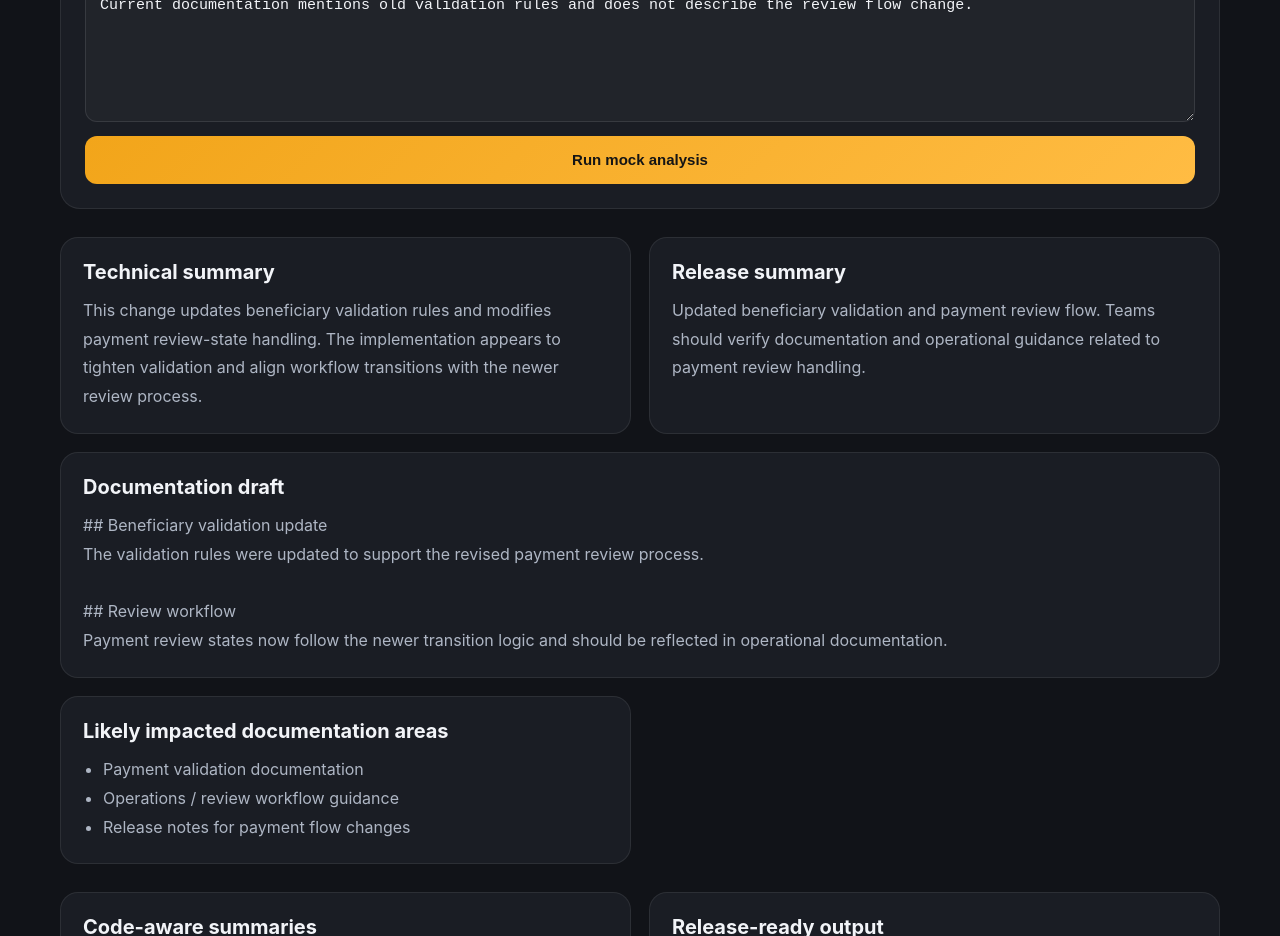
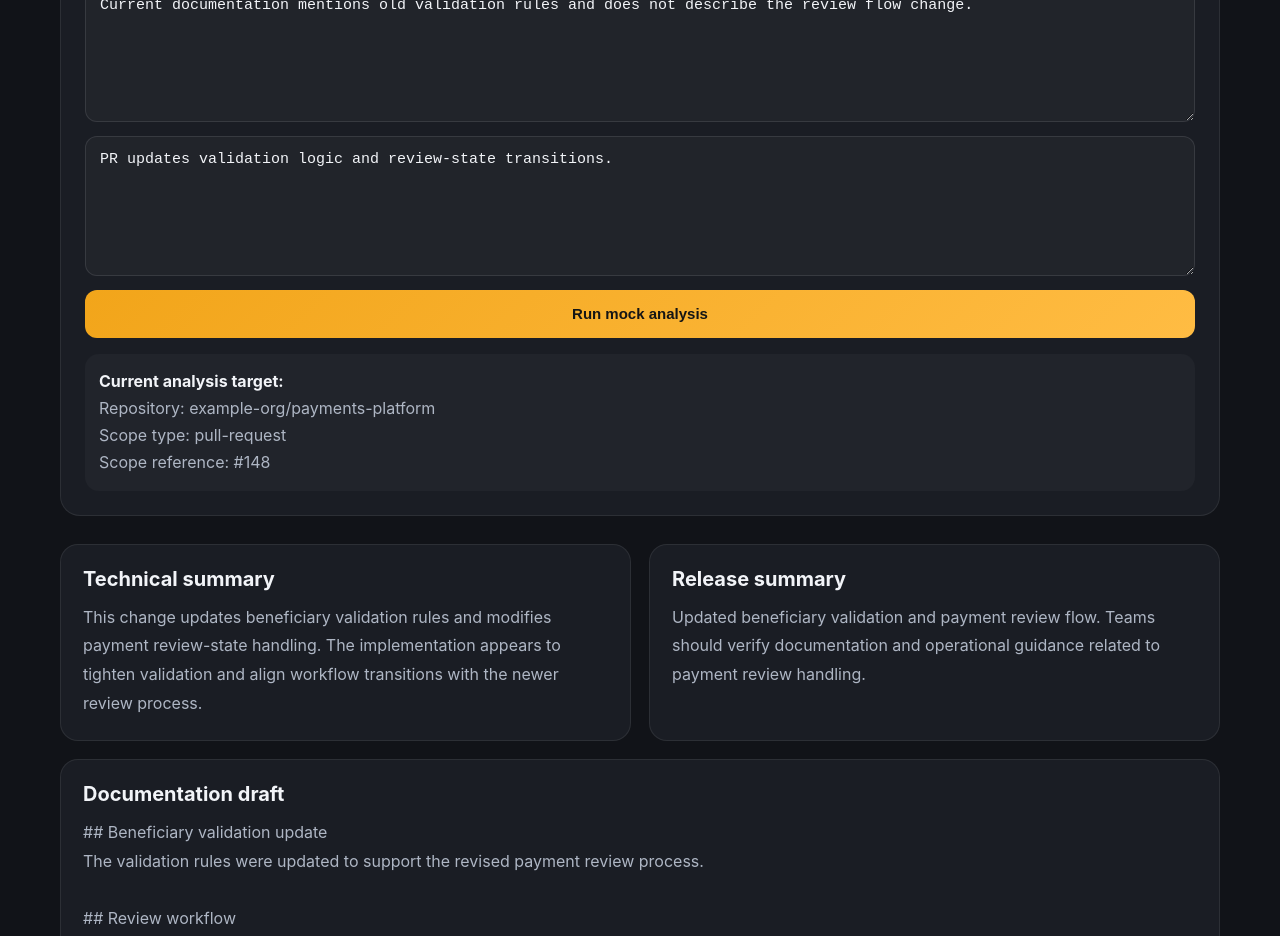
Before and after one commit to denysodyntsov/docote, a Next.js app in the folder docote-web/: page / in a window 1280 px wide. Shown: the part 1840-2776 px from the top of the page. Built offline with nearby package versions, Linux system fonts and the light colour scheme.

Commit message:
Improve DoCoTe web selection flow structure

```diff
--- /dev/null
+++ b/docote-web/components/selection-summary.tsx
@@ -0,0 +1,18 @@
+export function SelectionSummary({
+  repository,
+  scopeType,
+  scopeRef
+}: {
+  repository: string;
+  scopeType: string;
+  scopeRef: string;
+}) {
+  return (
+    <div style={{ marginTop: 16, padding: 14, borderRadius: 14, background: 'rgba(255,255,255,0.03)', color: '#aeb6c4', lineHeight: 1.7 }}>
+      <strong style={{ color: '#f2f4f8' }}>Current analysis target:</strong>
+      <div>Repository: {repository}</div>
+      <div>Scope type: {scopeType}</div>
+      <div>Scope reference: {scopeRef}</div>
+    </div>
+  );
+}
--- a/docote-web/components/web-demo-form.tsx
+++ b/docote-web/components/web-demo-form.tsx
@@ -1,6 +1,8 @@
 'use client';
 
 import { useState } from 'react';
+import { defaultSelectionState } from '../lib/selection-state';
+import { SelectionSummary } from './selection-summary';
 
 export function WebDemoForm() {
   const [loading, setLoading] = useState(false);
@@ -18,7 +20,8 @@ export function WebDemoForm() {
       scopeType: formData.get('scopeType'),
       scopeRef: formData.get('scopeRef'),
       jiraText: formData.get('jiraText'),
-      currentDocText: formData.get('currentDocText')
+      currentDocText: formData.get('currentDocText'),
+      extraContext: formData.get('extraContext')
     };
 
     try {
@@ -43,19 +46,21 @@ export function WebDemoForm() {
     <section style={{ background: '#1a1d24', border: '1px solid rgba(255,255,255,0.08)', borderRadius: 20, padding: 24, marginTop: 24 }}>
       <h2 style={{ marginTop: 0, fontSize: 28 }}>Interactive demo flow</h2>
       <form onSubmit={onSubmit} style={{ display: 'grid', gap: 14 }}>
-        <input name="repository" placeholder="example-org/payments-platform" defaultValue="example-org/payments-platform" style={inputStyle} />
+        <input name="repository" placeholder="example-org/payments-platform" defaultValue={defaultSelectionState.repository} style={inputStyle} />
         <div style={{ display: 'grid', gridTemplateColumns: '1fr 1fr', gap: 14 }}>
-          <select name="scopeType" defaultValue="pull-request" style={inputStyle as any}>
+          <select name="scopeType" defaultValue={defaultSelectionState.scopeType} style={inputStyle as any}>
             <option value="pull-request">Pull Request</option>
             <option value="branch">Branch</option>
             <option value="commit-range">Commit range</option>
           </select>
-          <input name="scopeRef" placeholder="#148 or feature/branch" defaultValue="#148" style={inputStyle} />
+          <input name="scopeRef" placeholder="#148 or feature/branch" defaultValue={defaultSelectionState.scopeRef} style={inputStyle} />
         </div>
-        <textarea name="jiraText" placeholder="Optional Jira story text" defaultValue="Story: improve beneficiary validation and update payment review flow." style={textareaStyle} />
-        <textarea name="currentDocText" placeholder="Optional current documentation text" defaultValue="Current documentation mentions old validation rules and does not describe the review flow change." style={textareaStyle} />
+        <textarea name="jiraText" placeholder="Optional Jira story text" defaultValue={defaultSelectionState.jiraText} style={textareaStyle} />
+        <textarea name="currentDocText" placeholder="Optional current documentation text" defaultValue={defaultSelectionState.currentDocText} style={textareaStyle} />
+        <textarea name="extraContext" placeholder="Optional extra context" defaultValue={defaultSelectionState.extraContext} style={textareaStyle} />
         <button type="submit" disabled={loading} style={buttonStyle}>{loading ? 'Analyzing…' : 'Run mock analysis'}</button>
       </form>
+      <SelectionSummary repository={defaultSelectionState.repository} scopeType={defaultSelectionState.scopeType} scopeRef={defaultSelectionState.scopeRef} />
       {error ? <p style={{ color: '#ff8c8c' }}>{error}</p> : null}
       {response ? (
         <div style={{ marginTop: 20, background: 'rgba(255,255,255,0.03)', borderRadius: 16, padding: 18 }}>
--- /dev/null
+++ b/docote-web/lib/selection-state.ts
@@ -0,0 +1,19 @@
+import type { ChangeScopeType } from './types';
+
+export interface SelectionState {
+  repository: string;
+  scopeType: ChangeScopeType;
+  scopeRef: string;
+  jiraText: string;
+  currentDocText: string;
+  extraContext: string;
+}
+
+export const defaultSelectionState: SelectionState = {
+  repository: 'example-org/payments-platform',
+  scopeType: 'pull-request',
+  scopeRef: '#148',
+  jiraText: 'Story: improve beneficiary validation and update payment review flow.',
+  currentDocText: 'Current documentation mentions old validation rules and does not describe the review flow change.',
+  extraContext: 'PR updates validation logic and review-state transitions.'
+};
```
Also changed, not shown: 1 other file (tests, documents, lock files or other folders).
